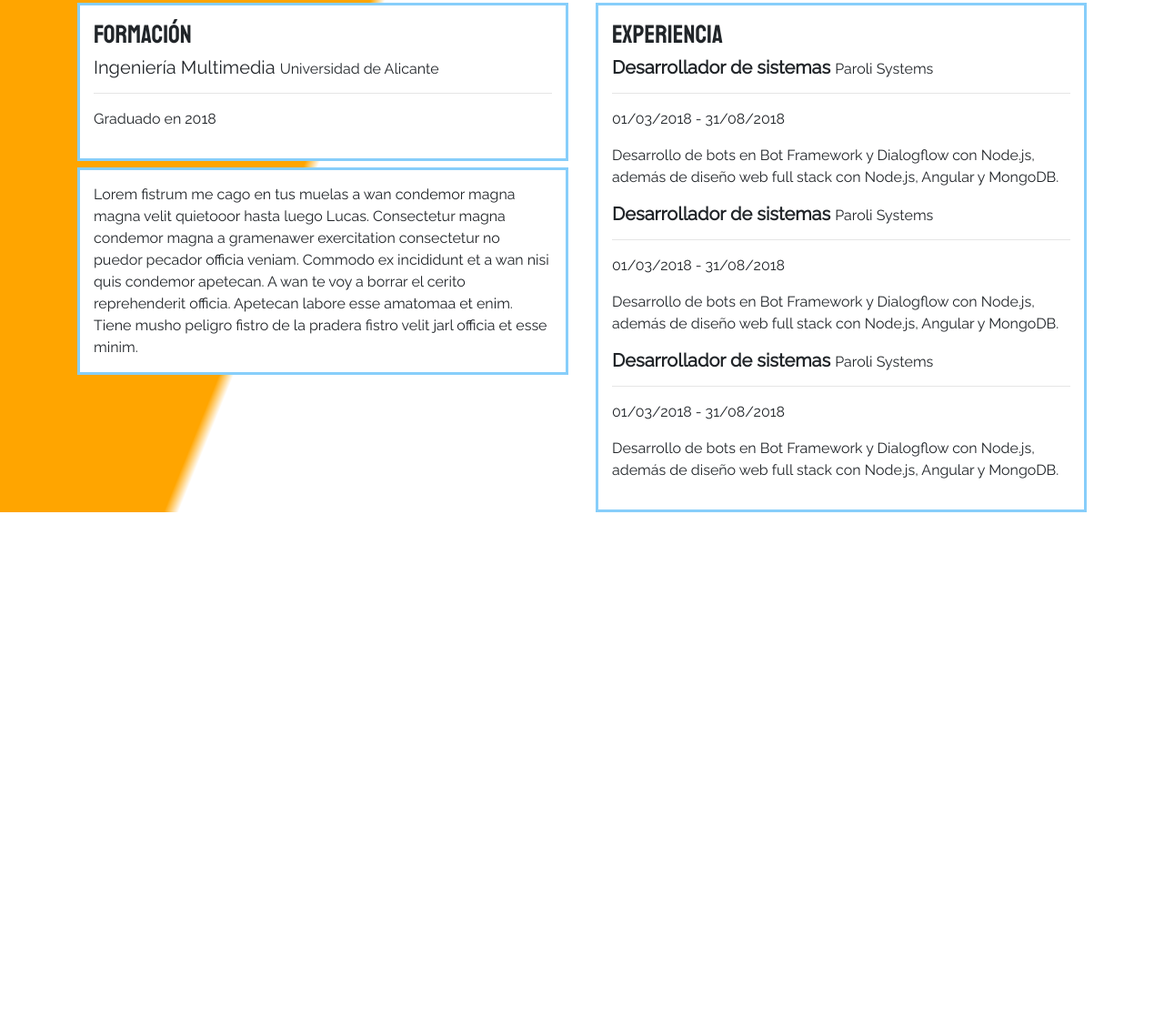
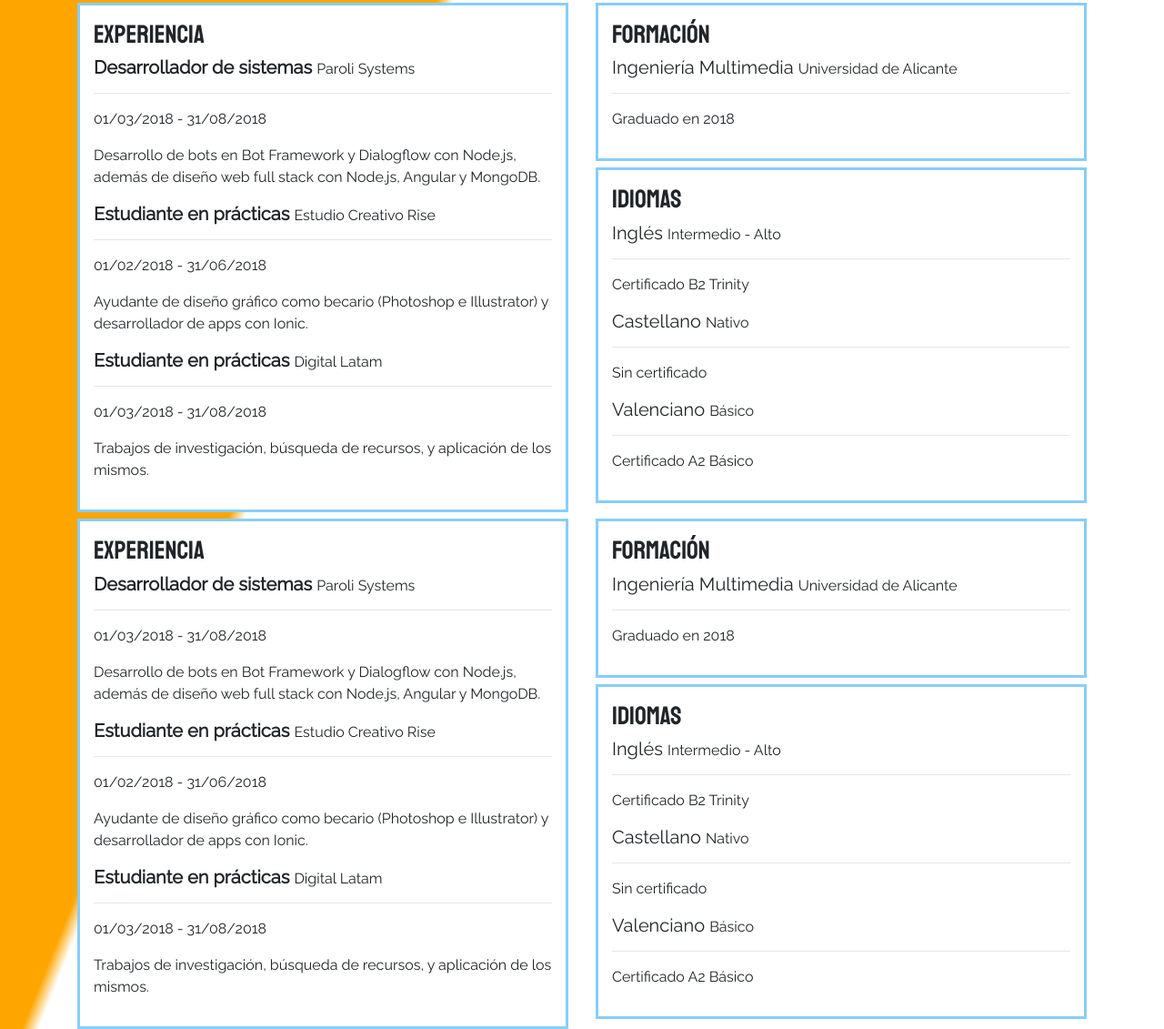
Before and after one commit to PalGria/Curriculum, a plain HTML site: page index.html in a window 1280 px wide. Shown: the part 273-1404 px from the top of the page at 91% size. Before the commit the page ends 836 px from the top, so only its background shows below. Drawn offline with nearby package versions, Linux system fonts and the light colour scheme.

Commit message:
Pequenyos cambios

```diff
--- a/index.html
+++ b/index.html
@@ -20,16 +20,16 @@
     <div class="container">
         <div class="header ">
             <div class="row ">
-                <div class="col-md-3 text-center">
+                <div class="col-sm-3 text-center">
                     <img class="fotoCurri" src="./placeholder.png" alt="Fotografía de Currículum">
                 </div>
-                <div class="col-md-9">
+                <div class="col-sm-9">
                     <h1>Jose Manuel Palau Alegría</h1>
                     <h3>Ingeniero Multimedia</h3>
                     <div class="row">
                         <div class="col-md-6">
                             <div class="datosPersonales">
-                                <p>Portfolio: <a href="https://palgria.github.io/Portfolio/">https://palgria.github.io/Portfolio/</a></p>
+                                <p>Portfolio: <a href="https://palgria.github.io/Portfolio/">palgria.github.io/Portfolio/</a></p>
                                 <p>Telefóno: 617 848 266</p>
                                 <p>Email: palaualegriajosemanuel@gmail.com</p>
                             </div>
@@ -38,9 +38,9 @@
                         </div>
                         <div class="col-md-6">
                             <div class="datosPersonales">
-                                <p><ion-icon name="logo-linkedin"></ion-icon><a href="https://www.linkedin.com/in/josemanuelpalau/ ">https://www.linkedin.com/in/josemanuelpalau/ </a></p>
-                                <p><ion-icon name="logo-twitter"></ion-icon><a href="https://twitter.com/palau_alegria">https://twitter.com/palau_alegria</a></p>
-                                <p><ion-icon name="logo-github"></ion-icon><a href="https://github.com/PalGria">https://github.com/PalGria</a></p>
+                                <p><ion-icon name="logo-linkedin"></ion-icon><a href="https://www.linkedin.com/in/jmpa/ ">www.linkedin.com/in/jmpa/ </a></p>
+                                <p><ion-icon name="logo-twitter"></ion-icon><a href="https://twitter.com/palau_alegria">twitter.com/palau_alegria/</a></p>
+                                <p><ion-icon name="logo-github"></ion-icon><a href="https://github.com/Palgria">github.com/Palgria/</a></p>
                             </div>
                         </div>
 
@@ -49,7 +49,7 @@
             </div>
         </div>
         <div class="row ">
-            <div class="col-md-6 ">
+            <div class="col-md-6 order-4">
                 <div class="row multiplesFilas">
                     <div class="resumeItem col-md-12">
                         <h3>Formación</h3>
@@ -58,15 +58,21 @@
                         <p>Graduado en 2018</p>
                     </div>
                     <div class="resumeItem col-md-12">
-                        Lorem fistrum me cago en tus muelas a wan condemor magna magna velit quietooor hasta luego
-                        Lucas. Consectetur magna condemor magna a gramenawer exercitation consectetur no puedor pecador
-                        officia veniam. Commodo ex incididunt et a wan nisi quis condemor apetecan. A wan te voy a
-                        borrar el cerito reprehenderit officia. Apetecan labore esse amatomaa et enim. Tiene musho
-                        peligro fistro de la pradera fistro velit jarl officia et esse minim.
+                        <h3>Idiomas</h3>
+                        <h5>Inglés <small>Intermedio - Alto</small></h5>
+                        <hr/>
+                        <p>Certificado B2 Trinity</p>
+                        <h5>Castellano <small>Nativo</small></h5>
+                        <hr/>
+                        <p>Sin certificado</p>
+                        <h5>Valenciano <small>Básico</small></h5>
+                        <hr/>
+                        <p>Certificado A2 Básico</p>
+
                     </div>
                 </div>
             </div>
-            <div class="col-md-6 ">
+            <div class="col-md-6 order-1">
                 <div class="resumeItem">
                         <h3>Experiencia</h3>
                     <div>
@@ -76,16 +82,69 @@
                         <p>Desarrollo de bots en Bot Framework y Dialogflow con Node.js, además de diseño web full stack con Node.js, Angular y MongoDB.</p>
                     </div>
                     <div>
+                        <h5 class = "font-weight-bold">Estudiante en prácticas <small>Estudio Creativo Rise</small></h5>
+                        <hr/>
+                        <p>01/02/2018 - 31/06/2018</p>
+                        <p>Ayudante de diseño gráfico como becario (Photoshop e Illustrator) y desarrollador de apps con Ionic.</p>
+                    </div>
+                    <div>
+                        <h5 class = "font-weight-bold">Estudiante en prácticas <small>Digital Latam</small></h5>
+                        <hr/>
+                        <p>01/03/2018 - 31/08/2018</p>
+                        <p>Trabajos de investigación, búsqueda de recursos, y aplicación de los mismos.
+
+                        </p>
+                    </div>
+                </div>
+
+            </div>
+        </div>
+        <div class="row ">
+            <div class="col-md-6 order-4">
+                <div class="row multiplesFilas">
+                    <div class="resumeItem col-md-12">
+                        <h3>Formación</h3>
+                        <h5>Ingeniería Multimedia <small>Universidad de Alicante</small></h5>
+                        <hr/>
+                        <p>Graduado en 2018</p>
+                    </div>
+                    <div class="resumeItem col-md-12">
+                        <h3>Idiomas</h3>
+                        <h5>Inglés <small>Intermedio - Alto</small></h5>
+                        <hr/>
+                        <p>Certificado B2 Trinity</p>
+                        <h5>Castellano <small>Nativo</small></h5>
+                        <hr/>
+                        <p>Sin certificado</p>
+                        <h5>Valenciano <small>Básico</small></h5>
+                        <hr/>
+                        <p>Certificado A2 Básico</p>
+
+                    </div>
+                </div>
+            </div>
+            <div class="col-md-6 order-1">
+                <div class="resumeItem">
+                        <h3>Experiencia</h3>
+                    <div>
                         <h5 class = "font-weight-bold">Desarrollador de sistemas <small>Paroli Systems</small></h5>
                         <hr/>
                         <p>01/03/2018 - 31/08/2018</p>
                         <p>Desarrollo de bots en Bot Framework y Dialogflow con Node.js, además de diseño web full stack con Node.js, Angular y MongoDB.</p>
                     </div>
                     <div>
-                        <h5 class = "font-weight-bold">Desarrollador de sistemas <small>Paroli Systems</small></h5>
+                        <h5 class = "font-weight-bold">Estudiante en prácticas <small>Estudio Creativo Rise</small></h5>
+                        <hr/>
+                        <p>01/02/2018 - 31/06/2018</p>
+                        <p>Ayudante de diseño gráfico como becario (Photoshop e Illustrator) y desarrollador de apps con Ionic.</p>
+                    </div>
+                    <div>
+                        <h5 class = "font-weight-bold">Estudiante en prácticas <small>Digital Latam</small></h5>
                         <hr/>
                         <p>01/03/2018 - 31/08/2018</p>
-                        <p>Desarrollo de bots en Bot Framework y Dialogflow con Node.js, además de diseño web full stack con Node.js, Angular y MongoDB.</p>
+                        <p>Trabajos de investigación, búsqueda de recursos, y aplicación de los mismos.
+
+                        </p>
                     </div>
                 </div>
 
--- a/style.css
+++ b/style.css
@@ -50,3 +50,10 @@ div{
 .container-fluid {
     padding: 0px;
 }
+
+@media (max-width: 768px) {
+.fotoCurri{
+    max-height: 145px;
+}
+
+  }
```
